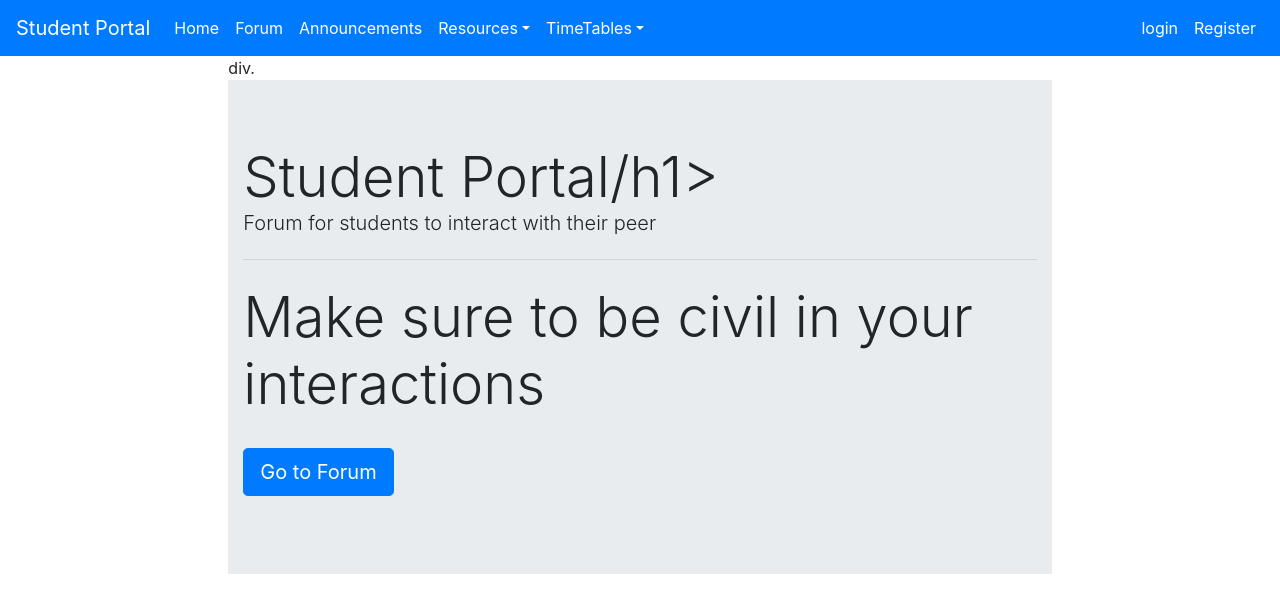
After one commit to UdbhavU/StudentPortal, a Django app: template forum/templates/forum/home.html in a window 1280 px wide. The commit adds this page. Shown: the top 613 px of the page. Run offline with Django 3.2, Linux system fonts and the light colour scheme; the template is opened without the code that fills it, so the values that code supplies are empty; some libraries are stand-ins or nearby versions.

Commit message:
added routing to home

```diff
--- a/forum/templates/forum/base.html
+++ b/forum/templates/forum/base.html
@@ -59,7 +59,7 @@
         </div>
     </nav>
     <main>
-    <div class="container-fluid">
+    <div class="container-fluid col-sm-8 justify-center">
         {% block content %}{% endblock %}
     </div>
     </main>
--- /dev/null
+++ b/forum/templates/forum/home.html
@@ -0,0 +1,12 @@
+{% extends 'forum/base.html' %}
+{% block content %}
+div.<div class="jumbotron jumbotron-fluid">
+    <div class="container">
+        <h1 class="display-4">Student Portal/h1>
+        <p class="lead">Forum for students to interact with their peer</p>
+        <hr class="my-4">
+        <p>Make sure to be civil in your interactions</p>
+        <a class="btn btn-primary btn-lg" href="{% url 'forum/'%}" role="button">Go to Forum</a>
+    </div>
+</div>
+{% endblock content %}
```
Also changed, not shown: forum/views.py (+17 -8 lines).
